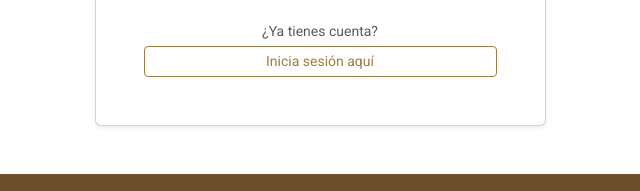
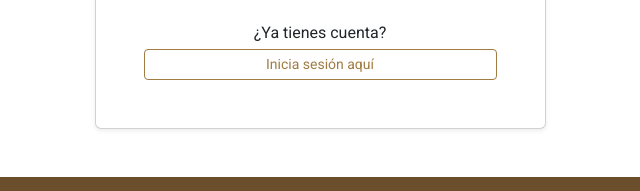
Before and after one commit to JosKno/JosKno.github.io, a plain HTML site: page registro.html in a window 1280 px wide. Shown: the part 569-760 px from the top of the page, 320-960 px from the left. Drawn offline with nearby package versions, Linux system fonts and the light colour scheme.

Commit message:
Update registro.html

```diff
--- a/registro.html
+++ b/registro.html
@@ -124,7 +124,7 @@
                                 <button class="btn btn-primary w-100 py-2 mt-4" type="submit">Crear Cuenta</button>
                                 <div id="registrationMessage" class="mt-3"></div>
                             </form>
-                            <p class="mt-4 mb-1 text-center text-muted small">¿Ya tienes cuenta?</p>
+                            <p class="mt-4 mb-1 text-center">¿Ya tienes cuenta?</p>
                             <a href="login.html" class="btn btn-outline-secondary w-100 btn-sm">Inicia sesión aquí</a>
                         </div>
                     </div>
```
